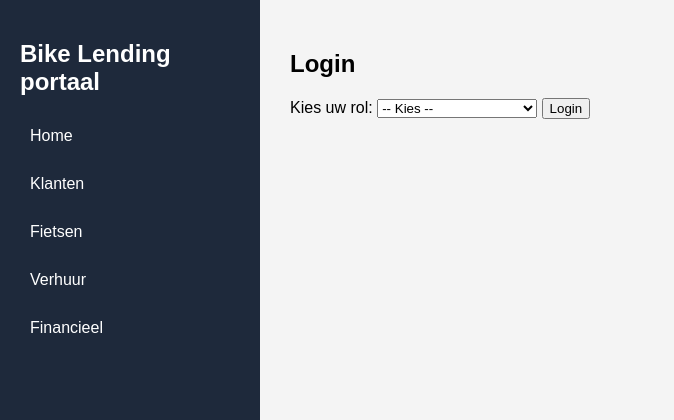
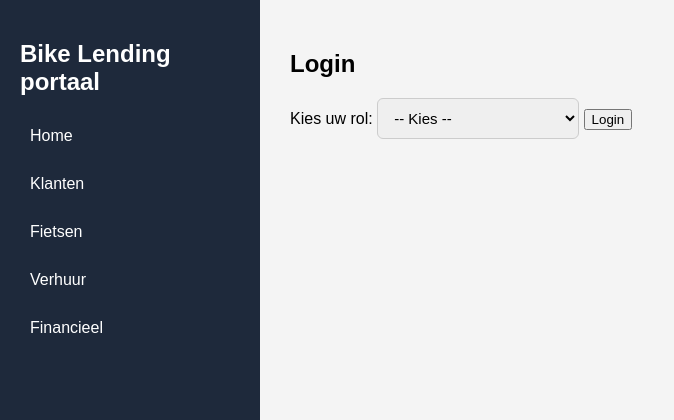
Before and after one commit to A-D-DBS-application/web-application-2025-group-35, a Flask app: page /login in a window 1280 px wide. Shown: the top 420 px of the page, without its empty margins (0-674 px from the left). Run offline with Flask 3, Linux system fonts and the light colour scheme.

Commit message:
marge velden aangepast

```diff
--- a/app/templates/index.html
+++ b/app/templates/index.html
@@ -167,6 +167,13 @@
             font-weight: bold;
 
         }
+        input, select, textarea {
+            padding: 10px 12px;     /* meer ruimte boven/onder + links/rechts */
+            margin-bottom: 14px;    /* ruimte TUSSEN velden */
+            border-radius: 6px;     /* mooier */
+            border: 1px solid #ccc; /* nette rand */
+            font-size: 15px;
+        }
 
     </style>
 
```
